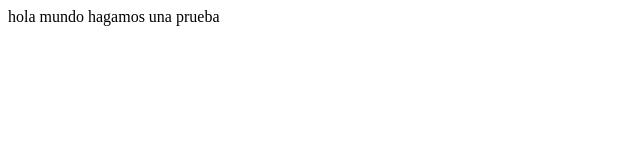
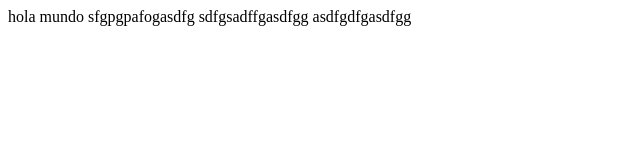
Before and after one commit to davargasmed/Semana1Ciclo3MinTic, a plain HTML site: page index.html in a window 1280 px wide. Shown: the whole page, without its empty margins (0-640 px from the left). Drawn offline with Linux system fonts and the light colour scheme.

Commit message:
prueba 2

```diff
--- a/index.html
+++ b/index.html
@@ -8,7 +8,9 @@
 <body>
     hola mundo
 
-    hagamos una prueba
+    sfgpgpafogasdfg
+    sdfgsadffgasdfgg
+    asdfgdfgasdfgg
 
 
 
```
